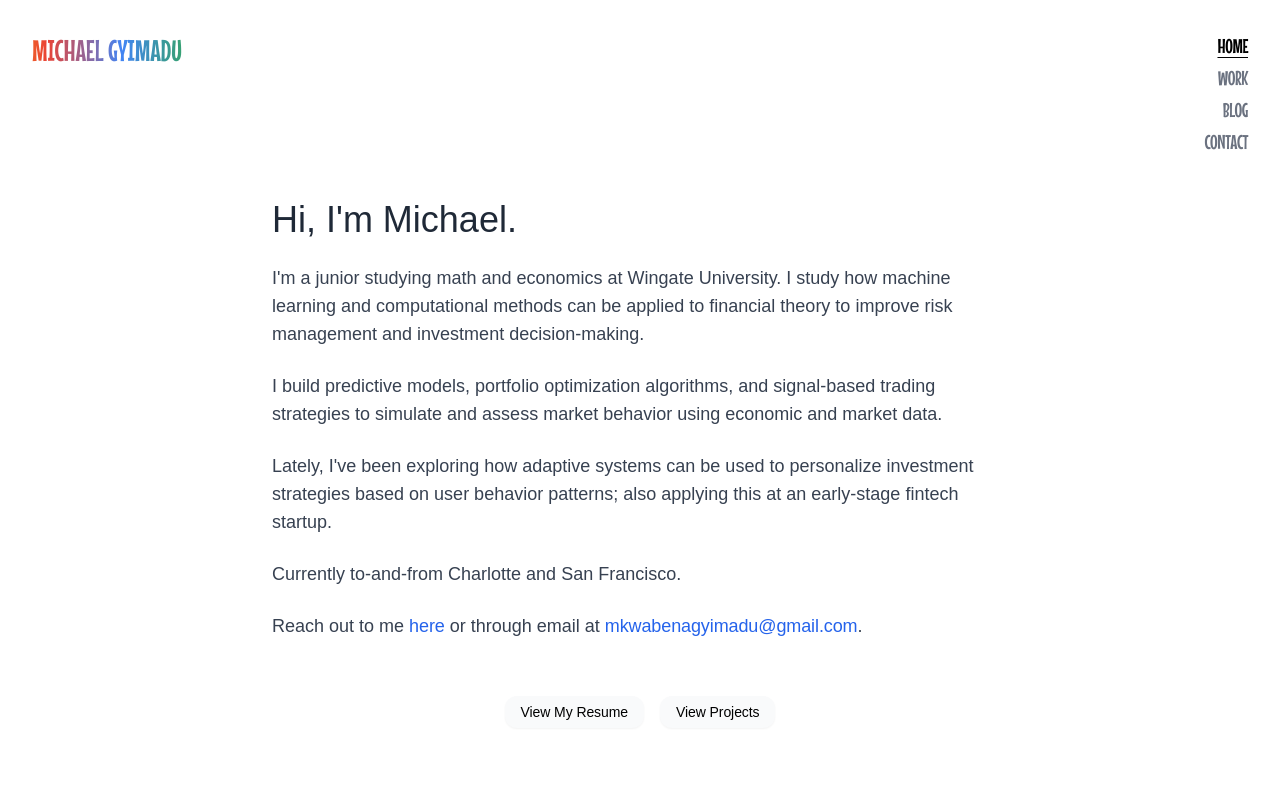
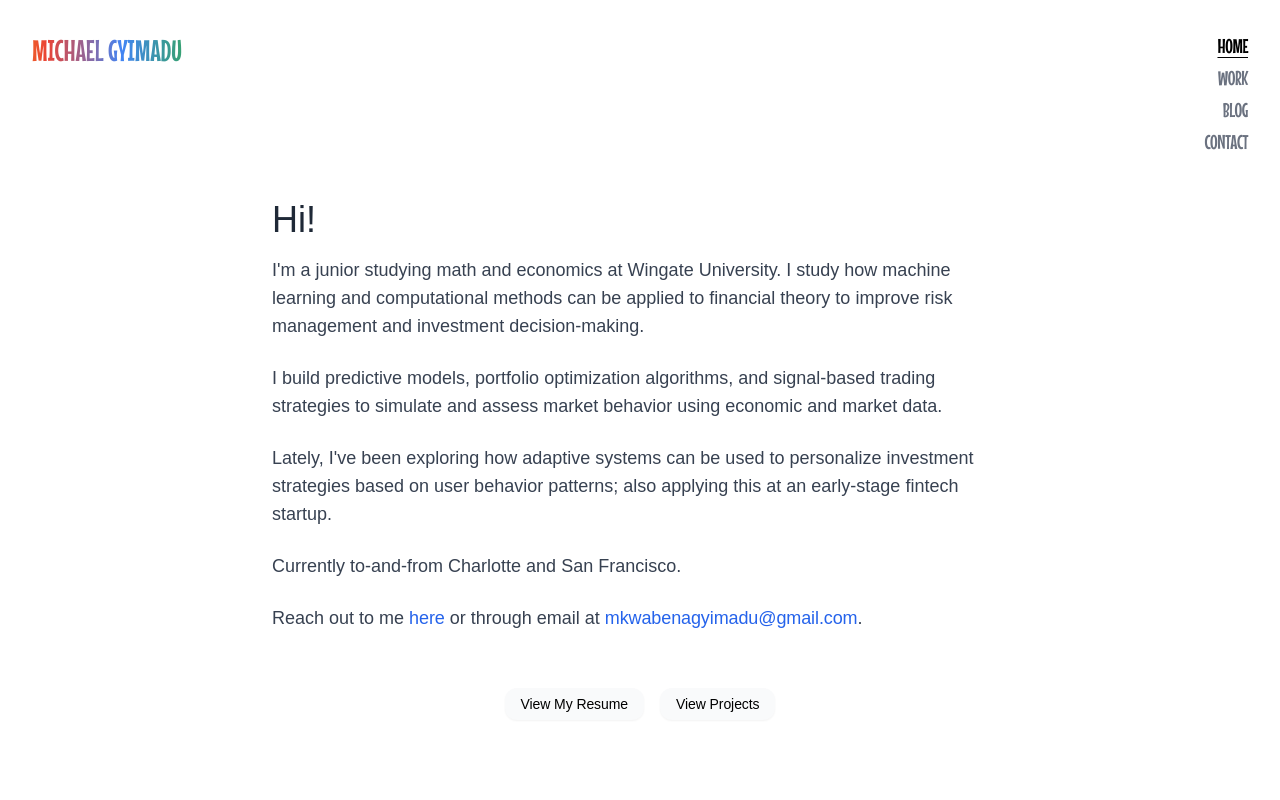
Before and after one commit to gyimadu/portfolio, a Next.js app: page / in a window 1280 px wide. Shown: the top 800 px of the page. Built offline with nearby package versions, Linux system fonts and the light colour scheme; a web font is replaced by a local one.

Commit message:
updated description

```diff
--- a/src/app/page.tsx
+++ b/src/app/page.tsx
@@ -30,8 +30,8 @@ export default function Home() {
           <div className="mb-2">
             <div className="flex flex-col lg:flex-col lg:gap-10">
               <div className='flex flex-col justify-center text-gray-700 md:pt-0 mb-6'>
-                <div className='text-2xl md:text-4xl mb-6 text-gray-800'>
-                  Hi, I&apos;m Michael.
+                <div className='text-2xl md:text-4xl mb-4 text-gray-800'>
+                  Hi!
                 </div>
                 <div className='text-lg md:text-lg mb-6'>
                   I&apos;m a junior studying math and economics at Wingate University. I study how machine learning and computational methods can be applied to financial theory to improve risk management and investment decision-making.
```
